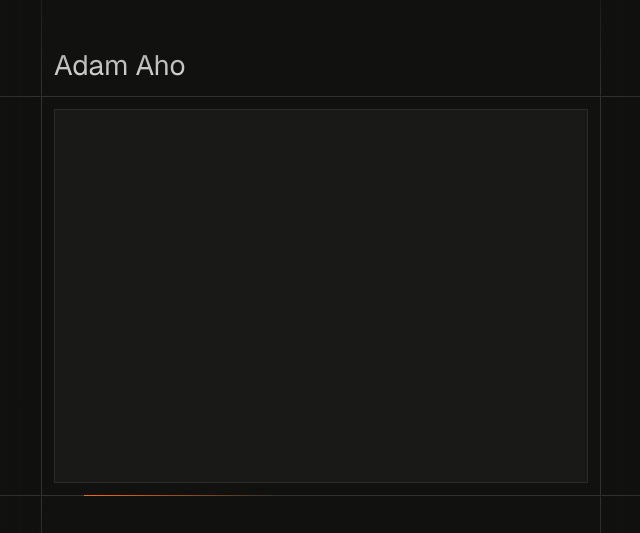
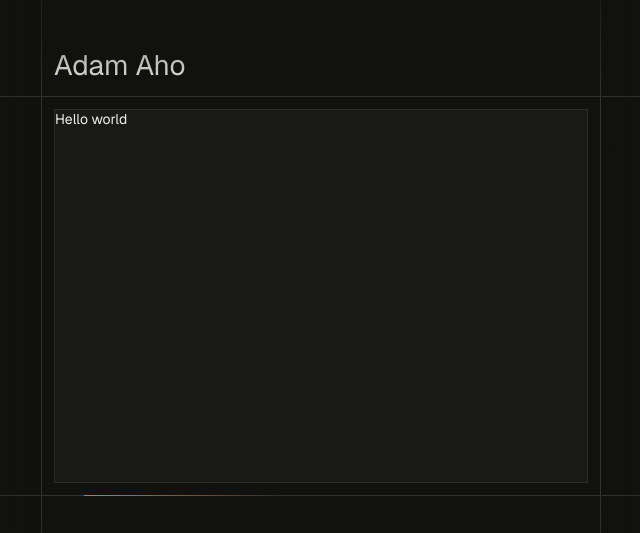
Before and after one commit to adamaho/adamaho.me, a Next.js app: page / in a window 1280 px wide. Shown: the part 104-637 px from the top of the page, without its empty margins (319-959 px from the left). Built offline with nearby package versions, Linux system fonts and the light colour scheme.

Commit message:
hmm... will this build work?

```diff
--- a/src/app/page.tsx
+++ b/src/app/page.tsx
@@ -12,7 +12,9 @@ export default function Home() {
         <div className="home-item" />
         <div className="home-item" />
         <div className="home-item">
-          <div className="home-card" />
+          <div className="home-card">
+            <Text>Hello world</Text>
+          </div>
         </div>
         <div className="home-item" />
         <div className="home-item" />
```
